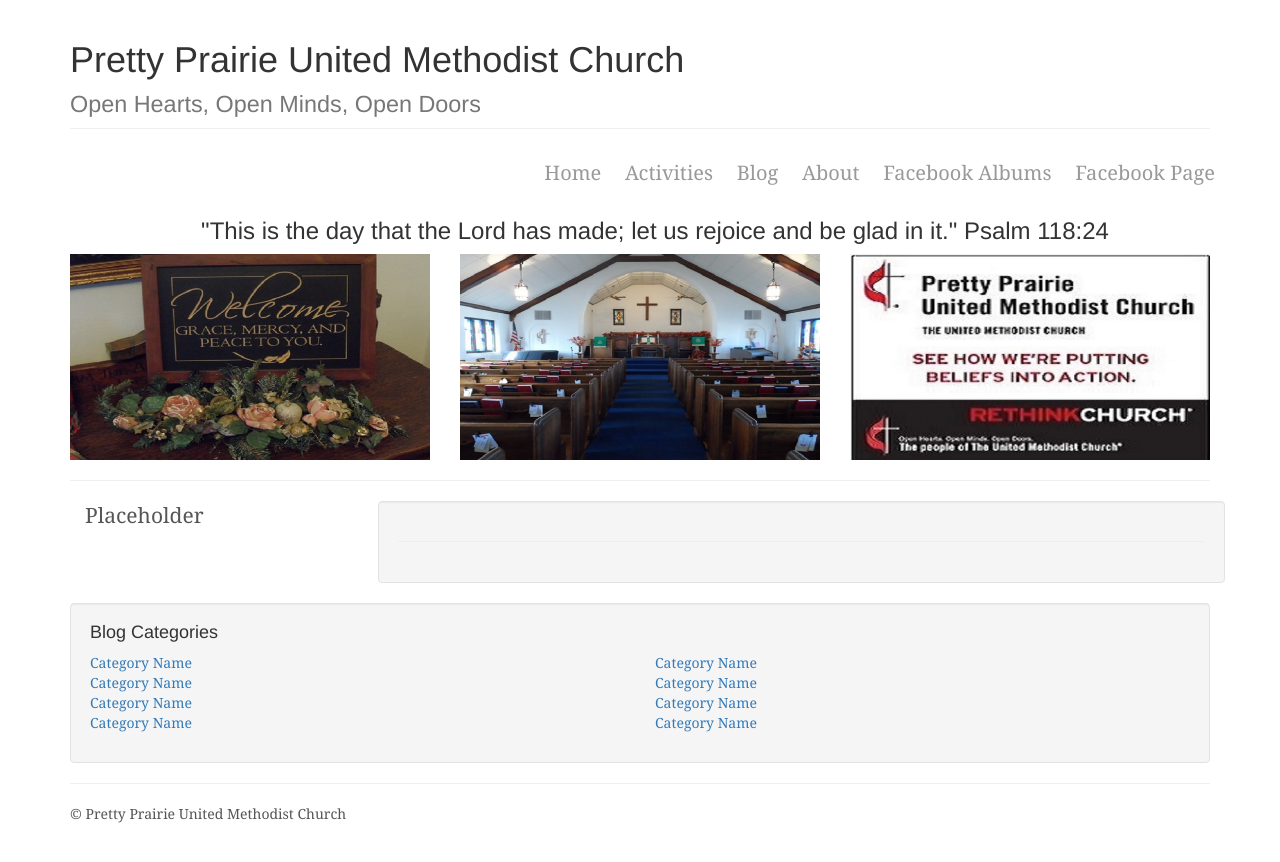
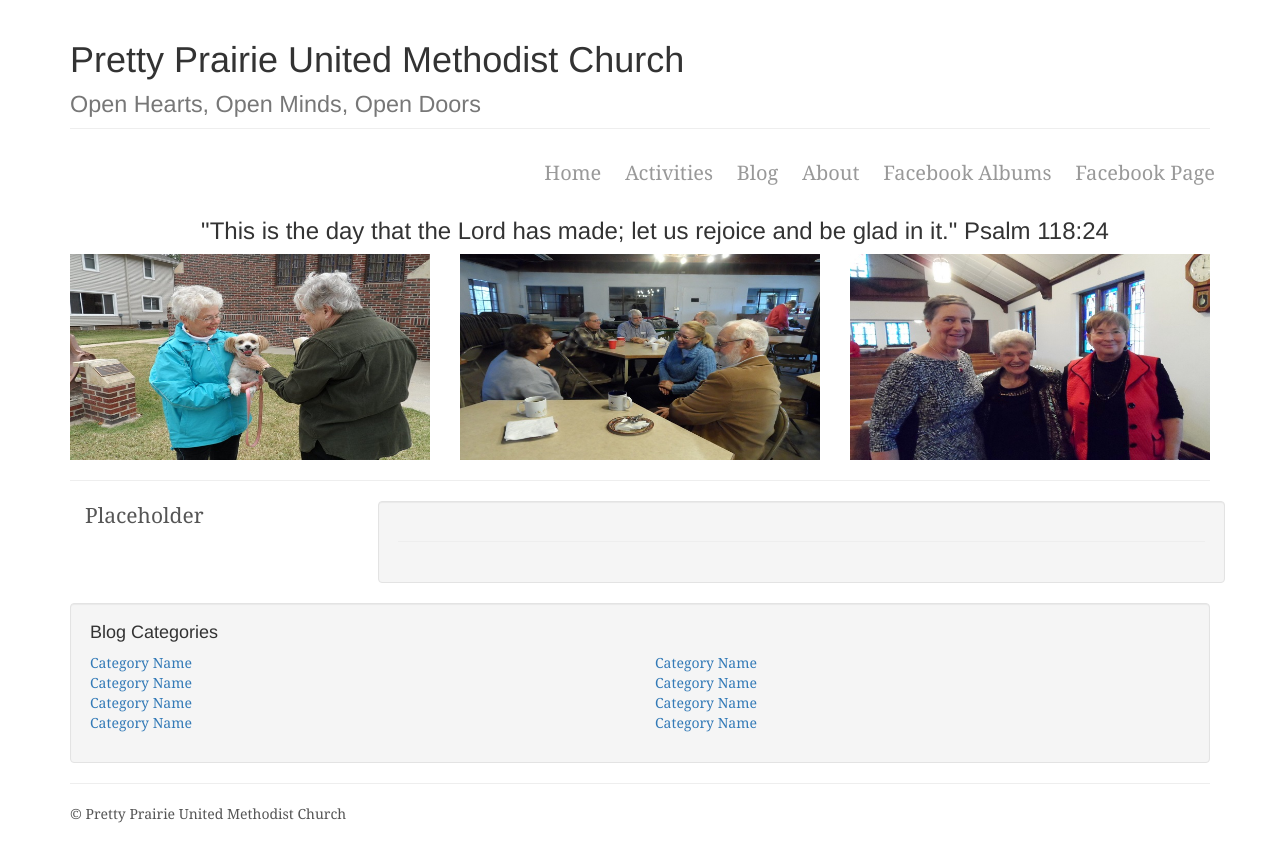
Before and after one commit to KatherineMichel/self-hosted-church-website-jekyll, a Jekyll site: the page built from activities.html, in a window 1280 px wide. Shown: the top 862 px of the page. Built offline with Jekyll 4.4.1, drawn with Linux system fonts in a browser that asks for light colours; nearby versions of some CDN libraries; library files that are not in the unit come from our copies.

Commit message:
Update activities.html

```diff
--- a/activities.html
+++ b/activities.html
@@ -13,21 +13,21 @@
         <div class="row">
 
             <div class="col-md-4 portfolio-item">
-                    <img class="img-responsive" img src="images/welcome-sign.jpg">
+                    <img class="img-responsive" img src="images/gretas-dog.jpg">
             </div>
 
             <div class="col-md-4 portfolio-item">
-                    <img class="img-responsive" img src="images/church-sanctuary.jpg">
+                    <img class="img-responsive" img src="images/thanksgiving-service.jpg">
             </div>
 
             <div class="col-md-4 portfolio-item">
-                    <img class="img-responsive" src="images/rethink-church-logo.jpg">
+                    <img class="img-responsive" src="images/musicians.jpg">
             </div>
 
         </div>
         <!-- /.row -->
 
-<hr>
+                    <hr>
 
     <!-- Page Content -->
     <div class="container">
```
